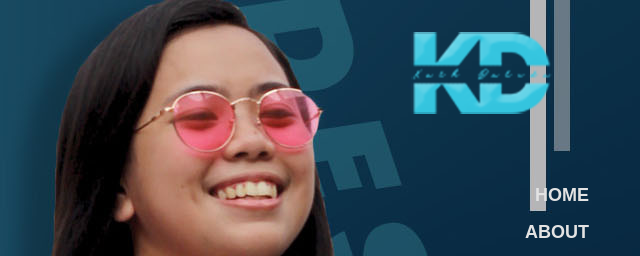
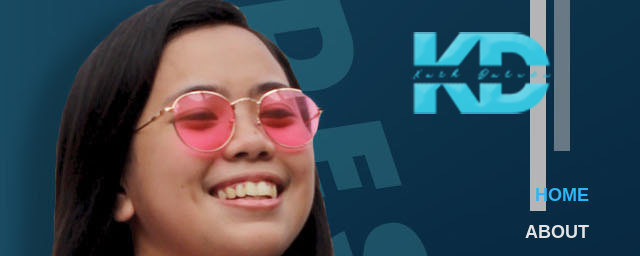
Before and after one commit to giovictor/kathleen-dalida-profile, a Gatsby site: page / in a window 1280 px wide. In both pictures the pointer is over the link "HOME". Shown: the top 256 px of the page, 640-1280 px from the left. Built offline with nearby package versions, Linux system fonts and the light colour scheme; Gatsby itself is replaced by a stand-in of ours.

Commit message:
Added hover effect

```diff
--- a/src/styles/header.module.css
+++ b/src/styles/header.module.css
@@ -34,3 +34,7 @@
     font-weight:600;
     color:#e3e3e3;
 }
+
+.link:hover {
+    color:#32b5f2;
+}
```
Also changed, not shown: README.md.
